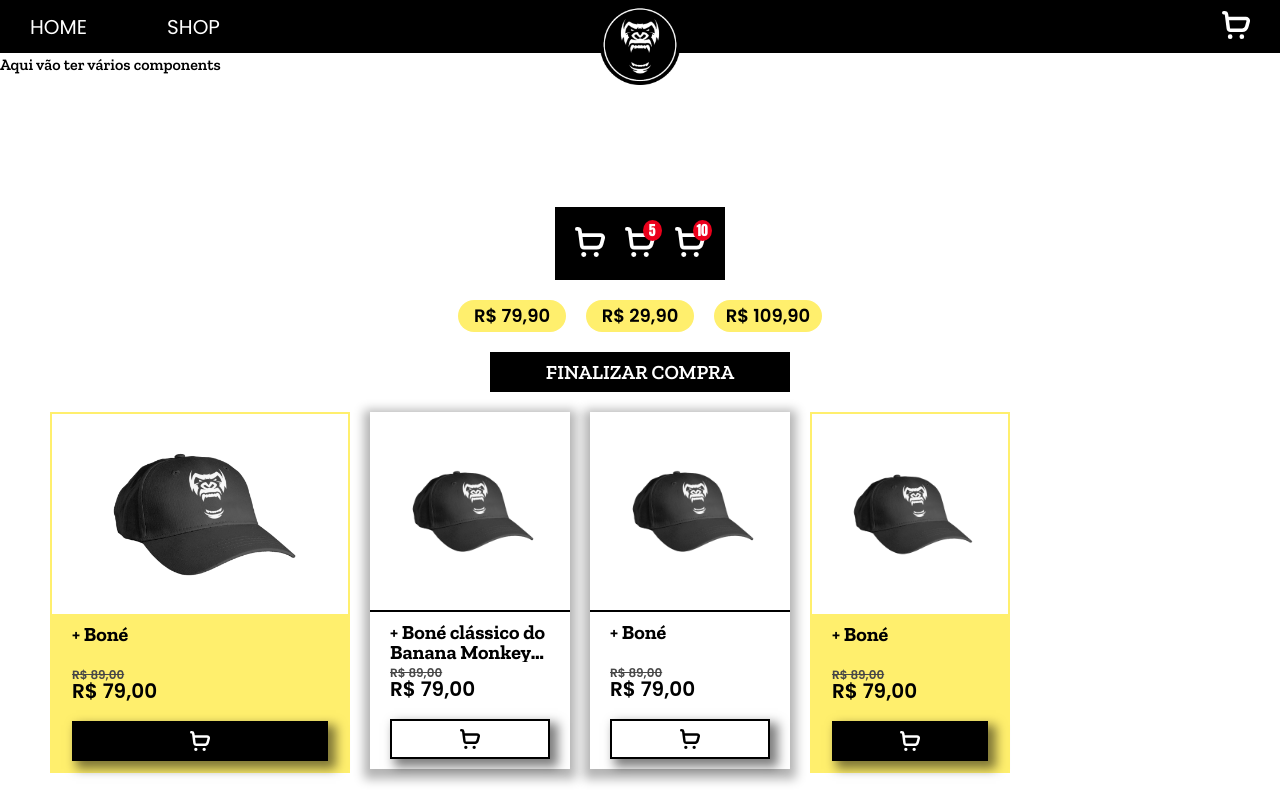
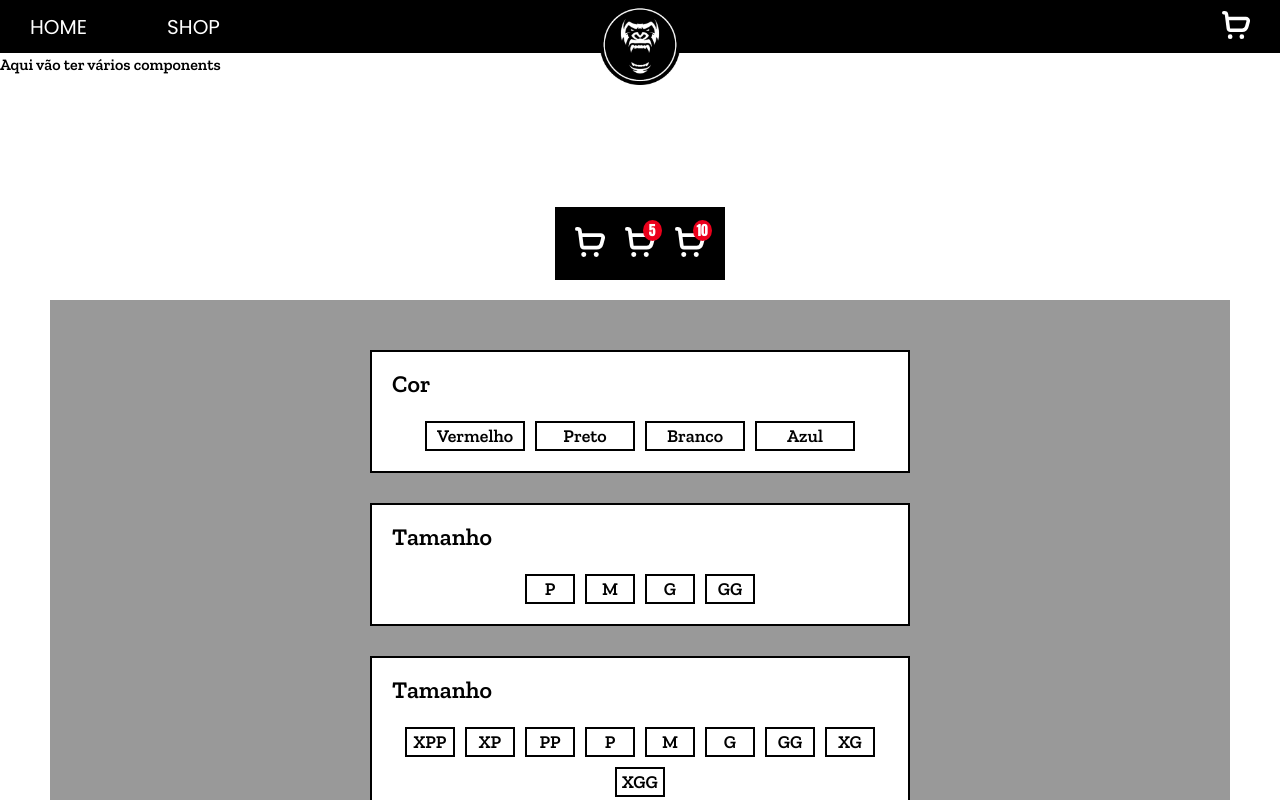
Before and after one commit to Scalco7/ecoomerce-web, a Next.js app: page /components in a window 1280 px wide. Built offline with nearby package versions, Linux system fonts and the light colour scheme.

Commit message:
selectVariant molecule

```diff
--- a/src/app/components/page.tsx
+++ b/src/app/components/page.tsx
@@ -5,6 +5,7 @@
 import SecondaryButton from "@/components/atoms/secondaryButton/secondaryButton";
 import HeaderNavigation from "@/components/molecules/headerNavigation/headerNavigation";
 import ProductBox from "@/components/molecules/productBox/productBox";
+import VariantSelect from "@/components/molecules/variantSelect/variantSelect";
 import { ProductCartData, useCart } from "@/states/cartState";
 
 const product1: ProductCartData = {
@@ -100,6 +101,69 @@
                 }}
               />
             </div>
+          </div>
+          <div
+            style={{
+              display: "flex",
+              width: "100%",
+              flexDirection: "column",
+              alignItems: "center",
+              justifyContent: "center",
+              gap: "30px",
+              padding: 50,
+              background: "rgba(0, 0, 0, 0.4)",
+            }}
+          >
+            <VariantSelect
+              variantBoxWidth={100}
+              variant={{
+                type: "Cor",
+                variants: [
+                  { id: "cor-red", name: "Vermelho" },
+                  { id: "cor-black", name: "Preto" },
+                  { id: "cor-white", name: "Branco" },
+                  { id: "cor-blue", name: "Azul" },
+                ],
+              }}
+              onSelect={(variantId) => {
+                console.log("selecionou - " + variantId);
+              }}
+            />
+
+            <VariantSelect
+              variant={{
+                type: "Tamanho",
+                variants: [
+                  { id: "t-p", name: "P" },
+                  { id: "t-m", name: "M" },
+                  { id: "t-g", name: "G" },
+                  { id: "t-gg", name: "GG" },
+                ],
+              }}
+              onSelect={(variantId) => {
+                console.log("selecionou - " + variantId);
+              }}
+            />
+
+            <VariantSelect
+              variant={{
+                type: "Tamanho",
+                variants: [
+                  { id: "t-xpp", name: "XPP" },
+                  { id: "t-xp", name: "XP" },
+                  { id: "t-pp", name: "PP" },
+                  { id: "t-p", name: "P" },
+                  { id: "t-m", name: "M" },
+                  { id: "t-g", name: "G" },
+                  { id: "t-gg", name: "GG" },
+                  { id: "t-xg", name: "XG" },
+                  { id: "t-xgg", name: "XGG" },
+                ],
+              }}
+              onSelect={(variantId) => {
+                console.log("selecionou - " + variantId);
+              }}
+            />
           </div>
           <div
             style={{
--- /dev/null
+++ b/src/components/molecules/variantSelect/styles.module.css
@@ -0,0 +1,38 @@
+.main {
+  background-color: white;
+  width: 50%;
+  display: flex;
+  flex-direction: column;
+  border: 2px solid black;
+  color: black;
+  padding: 20px;
+  gap: 25px;
+}
+
+.title {
+  font-size: 24px;
+}
+
+.variantsBox {
+  display: flex;
+  width: 100%;
+  justify-content: center;
+  flex-wrap: wrap;
+  gap: 10px;
+}
+
+.variantButton {
+  height: 30px;
+  font-size: 18px;
+  display: flex;
+  align-items: center;
+  justify-content: center;
+  border: 2px solid black;
+  background-color: white;
+  transition: background-color 0.15s ease-in-out;
+}
+
+.variantButton:active {
+  background-color: black;
+  transition: background-color 0.15s ease-in-out;
+}
--- /dev/null
+++ b/src/components/molecules/variantSelect/variantSelect.tsx
@@ -0,0 +1,32 @@
+import styles from "./styles.module.css";
+import { VariantType } from "@/states/productsState";
+
+interface VariantSelectProps {
+  variantBoxWidth?: number;
+  variant: VariantType;
+  onSelect: (variantId: string) => void;
+}
+
+export default function VariantSelect({
+  variant,
+  onSelect,
+  variantBoxWidth = 50,
+}: VariantSelectProps) {
+  return (
+    <main className={styles.main}>
+      <p className={styles.title}>{variant.type}</p>
+      <section className={styles.variantsBox}>
+        {variant.variants.map((variant) => (
+          <section
+            key={`variant-${variant.id}`}
+            className={styles.variantButton}
+            style={{ width: variantBoxWidth }}
+            onClick={() => onSelect(variant.id)}
+          >
+            {variant.name}
+          </section>
+        ))}
+      </section>
+    </main>
+  );
+}
```
Also changed, not shown: src/states/productsState.tsx (+20 -22 lines).
